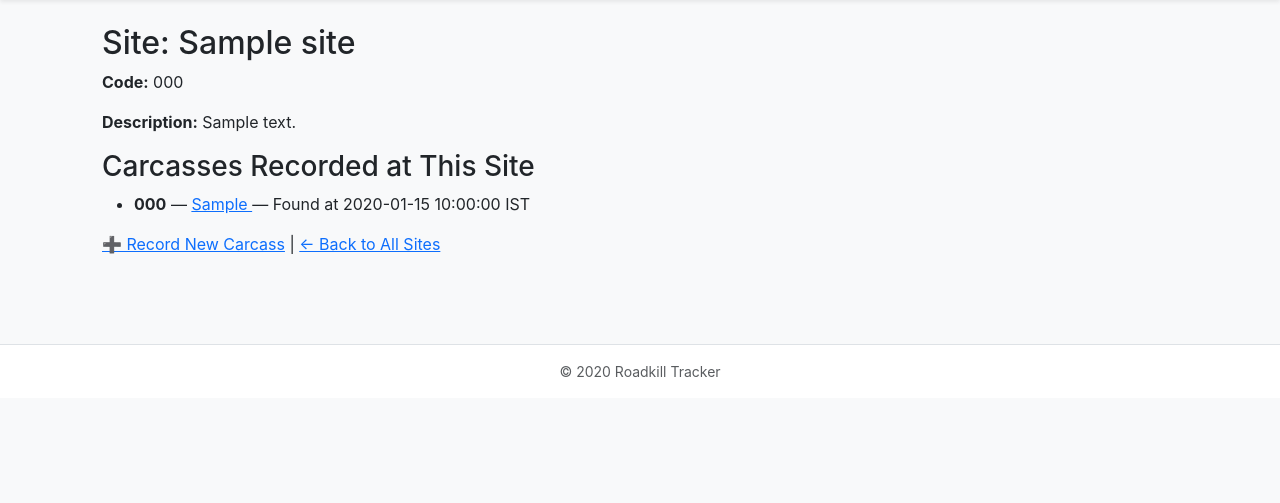
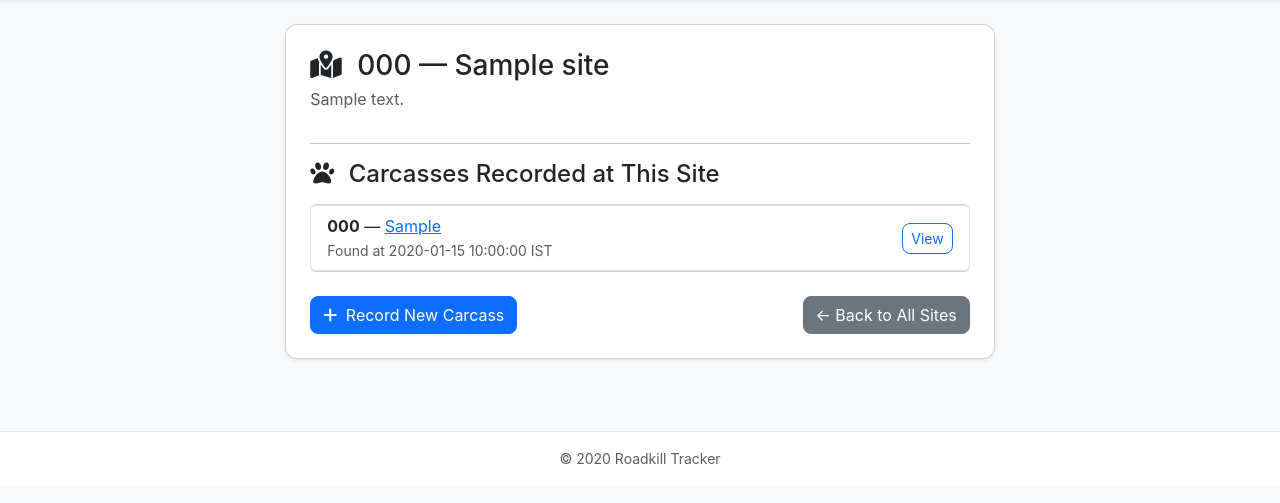
Before and after one commit to prashantwct/Roadkill, a Flask app: template templates/view_site.html in a window 1280 px wide. Shown: the part 56-559 px from the top of the page. Run offline with Flask 3, Linux system fonts and the light colour scheme; tables that the repository leaves empty hold one stand-in row (values such as "Sample post"); the template is opened without the code that fills it: values that come from a table or form of the project are taken from there, most other values are stand-ins (such as "Sample title", 1, 10 or a date in 2020).

Commit message:
Update view_site.html

```diff
--- a/templates/view_site.html
+++ b/templates/view_site.html
@@ -1,31 +1,74 @@
 {% extends "base.html" %}
 {% block content %}
 
-<h2>Site: {{ site.name }}</h2>
-<p><strong>Code:</strong> {{ site.code }}</p>
-<p><strong>Description:</strong> {{ site.description or 'No description provided.' }}</p>
+<div class="row justify-content-center">
+  <div class="col-lg-8">
 
-<h3>Carcasses Recorded at This Site</h3>
+    <div class="card shadow-sm p-4">
+
+      <h3 class="mb-1">
+        <i class="fa-solid fa-map-location-dot me-2"></i>
+        {{ site.code }} — {{ site.name }}
+      </h3>
+
+      <p class="text-muted">
+        {{ site.description or "No description provided." }}
+      </p>
+
+      <hr>
+
+      <h4 class="mb-3">
+        <i class="fa-solid fa-paw me-2"></i>
+        Carcasses Recorded at This Site
+      </h4>
+
       {% if carcasses %}
-  <ul>
+        <ul class="list-group mb-4">
           {% for c in carcasses %}
-      <li>
-        <!-- NEW: Carcass Code included -->
+            <li class="list-group-item d-flex justify-content-between align-items-center">
+
+              <div>
                 <strong>{{ c.code }}</strong> —
                 <a href="{{ url_for('view_carcass', carcass_id=c.id) }}">
-          {{ c.species or 'Unknown species' }}
+                  {{ c.species or "Unknown species" }}
                 </a>
-        — Found at {{ c.datetime_found.strftime('%Y-%m-%d %H:%M:%S') }} IST
+
+                <br>
+                <small class="text-muted">
+                  Found at {{ c.datetime_found.strftime('%Y-%m-%d %H:%M:%S') }} IST
+                </small>
+              </div>
+
+              <a href="{{ url_for('view_carcass', carcass_id=c.id) }}"
+                 class="btn btn-sm btn-outline-primary">
+                View
+              </a>
+
             </li>
           {% endfor %}
         </ul>
       {% else %}
-  <p>No carcasses recorded yet for this site.</p>
+        <p class="text-muted">No carcasses recorded yet for this site.</p>
       {% endif %}
 
-<p>
-  <a href="{{ url_for('new_carcass', site_id=site.id) }}">➕ Record New Carcass</a> |
-  <a href="{{ url_for('index') }}">← Back to All Sites</a>
-</p>
+      <div class="d-flex justify-content-between">
+
+        <a href="{{ url_for('new_carcass', site_id=site.id) }}"
+           class="btn btn-primary">
+          <i class="fa-solid fa-plus me-1"></i>
+          Record New Carcass
+        </a>
+
+        <a class="btn btn-secondary"
+           href="{{ url_for('index') }}">
+          ← Back to All Sites
+        </a>
+
+      </div>
+
+    </div>
+
+  </div>
+</div>
 
 {% endblock %}
```
Lines whose indentation alone changed are shown as unchanged.
